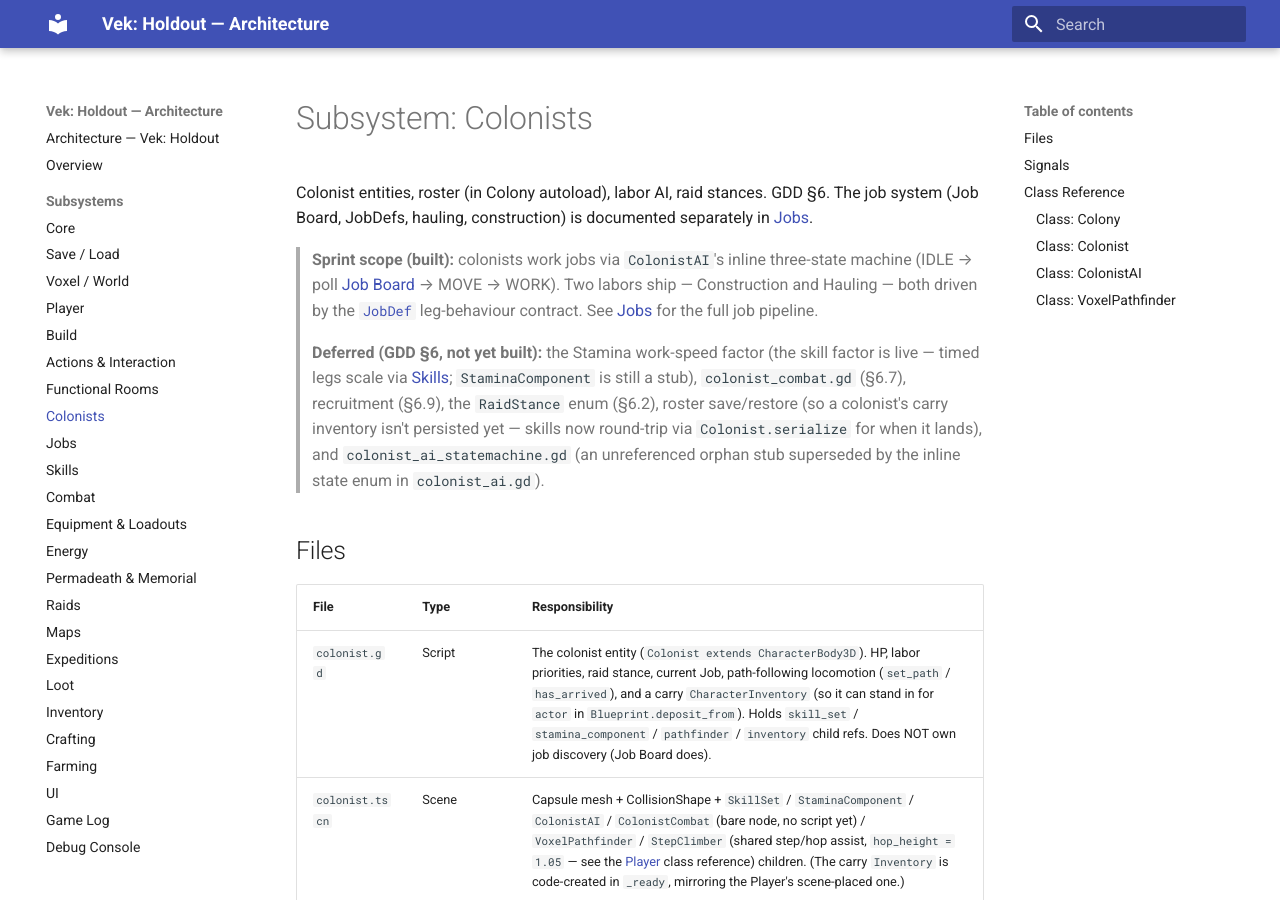
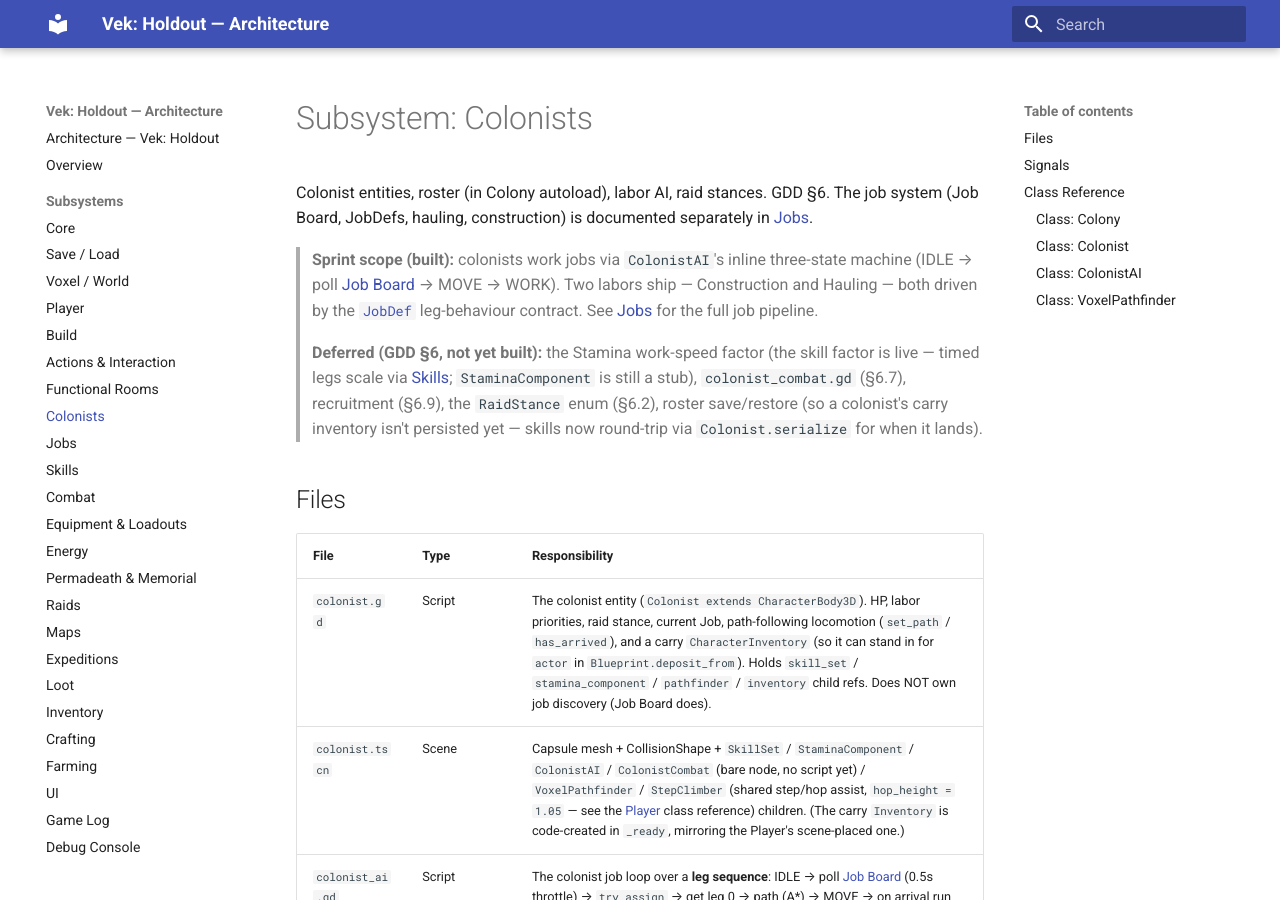
Before and after one commit to gdgonzaga/vek-holdout, an MkDocs documentation site: the page built from docs/architecture/colonists.md, in a window 1280 px wide and 900 px high. Built offline with MkDocs 1.6.1 and Material for MkDocs 9.7.7, drawn with Linux system fonts in a browser that asks for light colours.

Commit message:
chore(colonists): delete orphan colonist_ai_statemachine.gd stub
Two lines (extends Node + class_name), no body, referenced nowhere —
superseded by colonist_ai.gd's inline state enum. Drop the file, its
.uid sidecar, and its Deferred-list note in colonists.md to stop it
reading as a planned artifact.

Full suite green: 178/178 (12 suites). mkdocs build --strict passes.

```diff
--- a/docs/architecture/colonists.md
+++ b/docs/architecture/colonists.md
@@ -4,7 +4,7 @@ Colonist entities, roster (in Colony autoload), labor AI, raid stances. GDD §6.
 
 > **Sprint scope (built):** colonists work jobs via `ColonistAI`'s inline three-state machine (IDLE → poll [Job Board](jobs.md) → MOVE → WORK). Two labors ship — Construction and Hauling — both driven by the [`JobDef`](jobs.md) leg-behaviour contract. See [Jobs](jobs.md) for the full job pipeline.
 >
-> **Deferred (GDD §6, not yet built):** the Stamina work-speed factor (the skill factor is live — timed legs scale via [Skills](skills.md); `StaminaComponent` is still a stub), `colonist_combat.gd` (§6.7), recruitment (§6.9), the `RaidStance` enum (§6.2), roster save/restore (so a colonist's carry inventory isn't persisted yet — skills now round-trip via `Colonist.serialize` for when it lands), and `colonist_ai_statemachine.gd` (an unreferenced orphan stub superseded by the inline state enum in `colonist_ai.gd`).
+> **Deferred (GDD §6, not yet built):** the Stamina work-speed factor (the skill factor is live — timed legs scale via [Skills](skills.md); `StaminaComponent` is still a stub), `colonist_combat.gd` (§6.7), recruitment (§6.9), the `RaidStance` enum (§6.2), roster save/restore (so a colonist's carry inventory isn't persisted yet — skills now round-trip via `Colonist.serialize` for when it lands).
 
 ## Files
 
```
Also changed, not shown: 2 other files.
